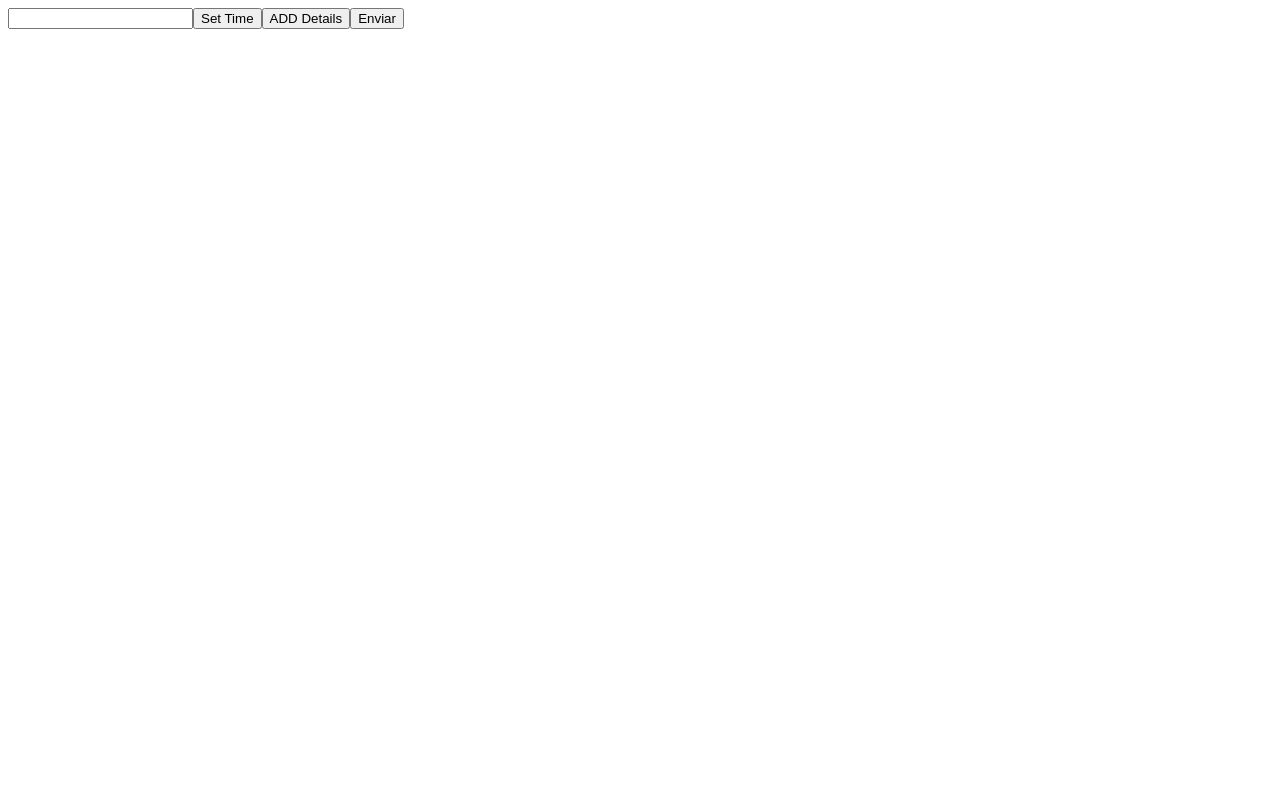
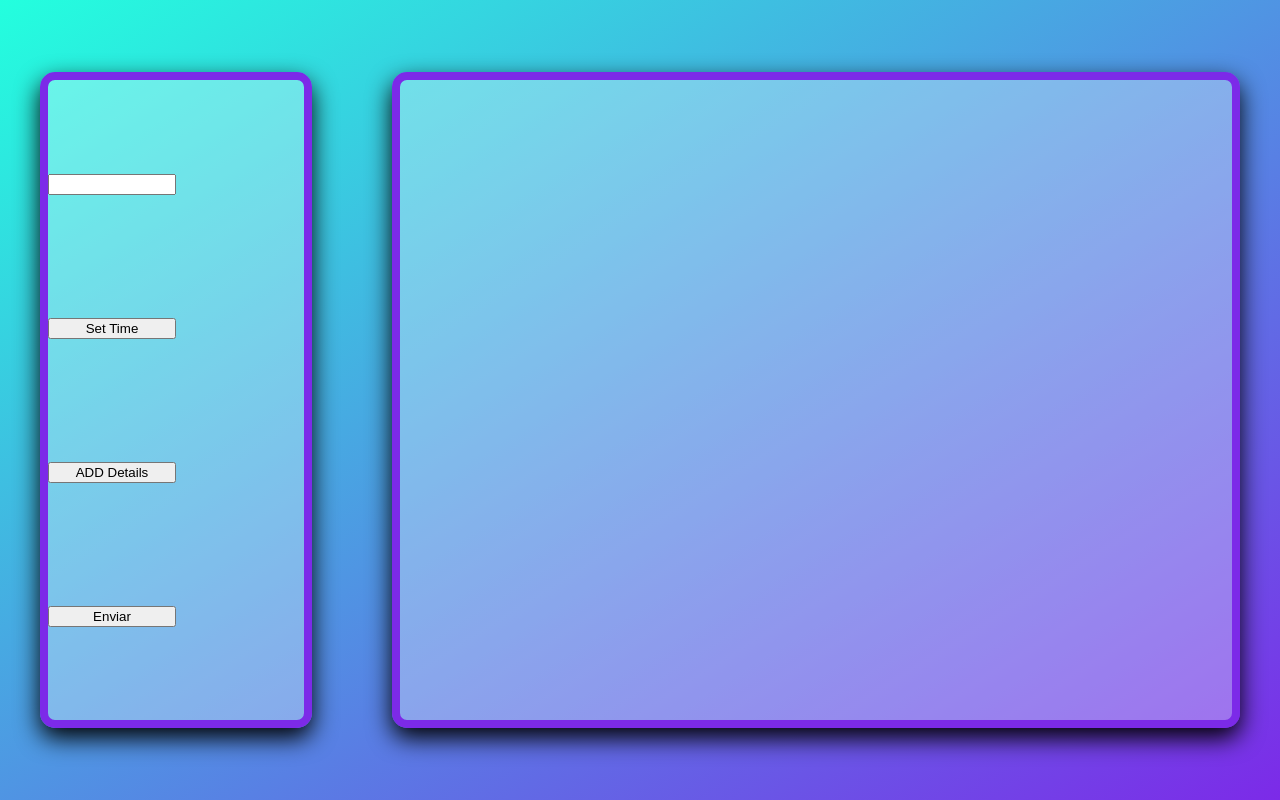
Before and after one commit to briancalamar/Daily-Organizer, a React (Create React App) app: page /home in a window 1280 px wide. Built offline with nearby package versions, Linux system fonts and the light colour scheme.

Commit message:
add styles

```diff
--- a/src/App.css
+++ b/src/App.css
@@ -1,38 +1,9 @@
 .App {
-  text-align: center;
+  width: 100%;
+  height: 100vh;
+  margin: 0px;
+  padding: 0px;
+  box-sizing: border-box;
+  background: linear-gradient(to left top, #7c2ae8, #23ffde);
+  /* background-image: linear-gradient(to left top, #23ffde, #00dfff, #00b7ff, #0084ff, #7c2ae8); */
 }
-
-.App-logo {
-  height: 40vmin;
-  pointer-events: none;
-}
-
-@media (prefers-reduced-motion: no-preference) {
-  .App-logo {
-    animation: App-logo-spin infinite 20s linear;
-  }
-}
-
-.App-header {
-  background-color: #282c34;
-  min-height: 100vh;
-  display: flex;
-  flex-direction: column;
-  align-items: center;
-  justify-content: center;
-  font-size: calc(10px + 2vmin);
-  color: white;
-}
-
-.App-link {
-  color: #61dafb;
-}
-
-@keyframes App-logo-spin {
-  from {
-    transform: rotate(0deg);
-  }
-  to {
-    transform: rotate(360deg);
-  }
-}
--- a/src/App.js
+++ b/src/App.js
@@ -1,13 +1,15 @@
 import { Route } from "react-router";
-import Form from "./Components/Form";
-import Todos from "./Components/Todos";
+import ToDoList from "./Components/ToDoList/ToDoList";
+import './App.css'
+
+
 
 
 function App() {
   return (
     <div className="App">
-      <Route exact path='/home' component={Form}/>
-      <Route exact path='/home' component={Todos}/>
+      <Route exact path='/home' component={ToDoList}/>
+
     </div>
   );
 }
--- /dev/null
+++ b/src/Components/Form/Form.css
@@ -0,0 +1,18 @@
+.form {
+    height: 80vh;
+    width: 20vw;
+    border-radius: 15px;
+    border: solid 8px #7C2AE8;
+    box-shadow: 0px 10px 25px black;
+    background-color: rgba(255, 255, 255, 0.295);
+    display: flex;
+    align-items: center;
+}
+
+.formInDiv {
+    width: 50%;
+    height: 90%;
+    display: flex;
+    flex-direction: column;
+    justify-content: space-around;
+}
--- a/src/Components/Form.jsx
+++ b/src/Components/Form/Form.jsx
@@ -1,6 +1,8 @@
 import { useState } from 'react'
 import { connect } from 'react-redux'
-import { createTodo } from '../Actions'
+import { createTodo } from '../../Actions'
+
+import './Form.css'
 // import { AiOutlineStar, AiFillStar } from 'react-icons/ai';
 
 function Form({ createTodo }) {
@@ -14,7 +16,8 @@ function Form({ createTodo }) {
     })
 
     function handleChange(e) {
-        console.log(e.target.name, e.target.value)
+        // console.log(e.target.name, e.target.value)
+        console.log(e.target)
         e.preventDefault()
         setForm({
             ...form,
@@ -33,8 +36,9 @@ function Form({ createTodo }) {
     }
 
     return (
-        <div>
+        <div className="form">
             <form
+                className="formInDiv"
                 type="submit"
                 onSubmit={handleSubmit}>
                 <input
--- /dev/null
+++ b/src/Components/ToDoList/ToDoList.css
@@ -0,0 +1,13 @@
+.todolist {
+    box-sizing: border-box;
+    margin: 0;
+    padding: 0;
+    width: 100%;
+    height: 100%;
+    display: flex;
+    justify-content: space-around;
+    align-content: center;
+    align-items: center;
+    flex-direction: row;
+    /* background-color: red; */
+}
--- /dev/null
+++ b/src/Components/ToDoList/ToDoList.jsx
@@ -0,0 +1,13 @@
+import Form from "../Form/Form";
+import Todos from "../Todos/Todos";
+import './ToDoList.css'
+
+export default function ToDoList(){
+
+    return(
+        <div className="todolist">
+            <Form/>
+            <Todos/>
+        </div>
+    )
+}
--- a/src/Components/Todo.jsx
+++ b/src/Components/Todos/Todo/Todo.jsx
@@ -1,4 +1,4 @@
-import { addFavorites, deleteTodo, removeFavorites } from '../Actions';
+import { addFavorites, deleteTodo, removeFavorites } from '../../../Actions';
 import { connect } from "react-redux";
 import { AiOutlineStar, AiFillStar, AiFillDelete } from 'react-icons/ai';
 import { Link } from 'react-router-dom'
@@ -15,7 +15,7 @@ function Todo({ todo, addFavorites, removeFavorites, deleteTodo }) {
     }
 
     return (
-        <div>
+        <div className="">
             <h2>{todo.title}</h2>
             <div>
                 <AiFillDelete onClick={() => deleteTodo({time:todo.time, id:todo.id})}/>
--- /dev/null
+++ b/src/Components/Todos/Todos.css
@@ -0,0 +1,8 @@
+.todos {
+    width: 65vw;
+    height: 80vh;
+    border-radius: 15px;
+    border: solid 8px #7C2AE8;
+    box-shadow: 0px 10px 25px black;
+    background-color: rgba(255, 255, 255, 0.295);
+}
--- a/src/Components/Todos.jsx
+++ b/src/Components/Todos/Todos.jsx
@@ -1,9 +1,12 @@
 import { connect } from 'react-redux'
-import Todo from './Todo'
+import Todo from './Todo/Todo'
+
+import './Todos.css'
 
 function Todos({ todos }) {
+
     return (
-        <div>
+        <div className="todos">
             {
                 Object.keys(todos).length !== 0
                 &&
--- a/src/index.css
+++ b/src/index.css
@@ -1,13 +1,5 @@
 body {
   margin: 0;
-  font-family: -apple-system, BlinkMacSystemFont, 'Segoe UI', 'Roboto', 'Oxygen',
-    'Ubuntu', 'Cantarell', 'Fira Sans', 'Droid Sans', 'Helvetica Neue',
-    sans-serif;
-  -webkit-font-smoothing: antialiased;
-  -moz-osx-font-smoothing: grayscale;
+  padding: 0;
+  box-sizing: border-box;
 }
-
-code {
-  font-family: source-code-pro, Menlo, Monaco, Consolas, 'Courier New',
-    monospace;
-}
--- a/src/index.js
+++ b/src/index.js
@@ -4,6 +4,7 @@ import App from './App';
 import { Provider } from 'react-redux';
 import store from './Store'
 import { BrowserRouter } from 'react-router-dom';
+import './index.css'
 
 ReactDOM.render(
   <Provider store={store}>
```
Lines whose indentation alone changed are shown as unchanged.
